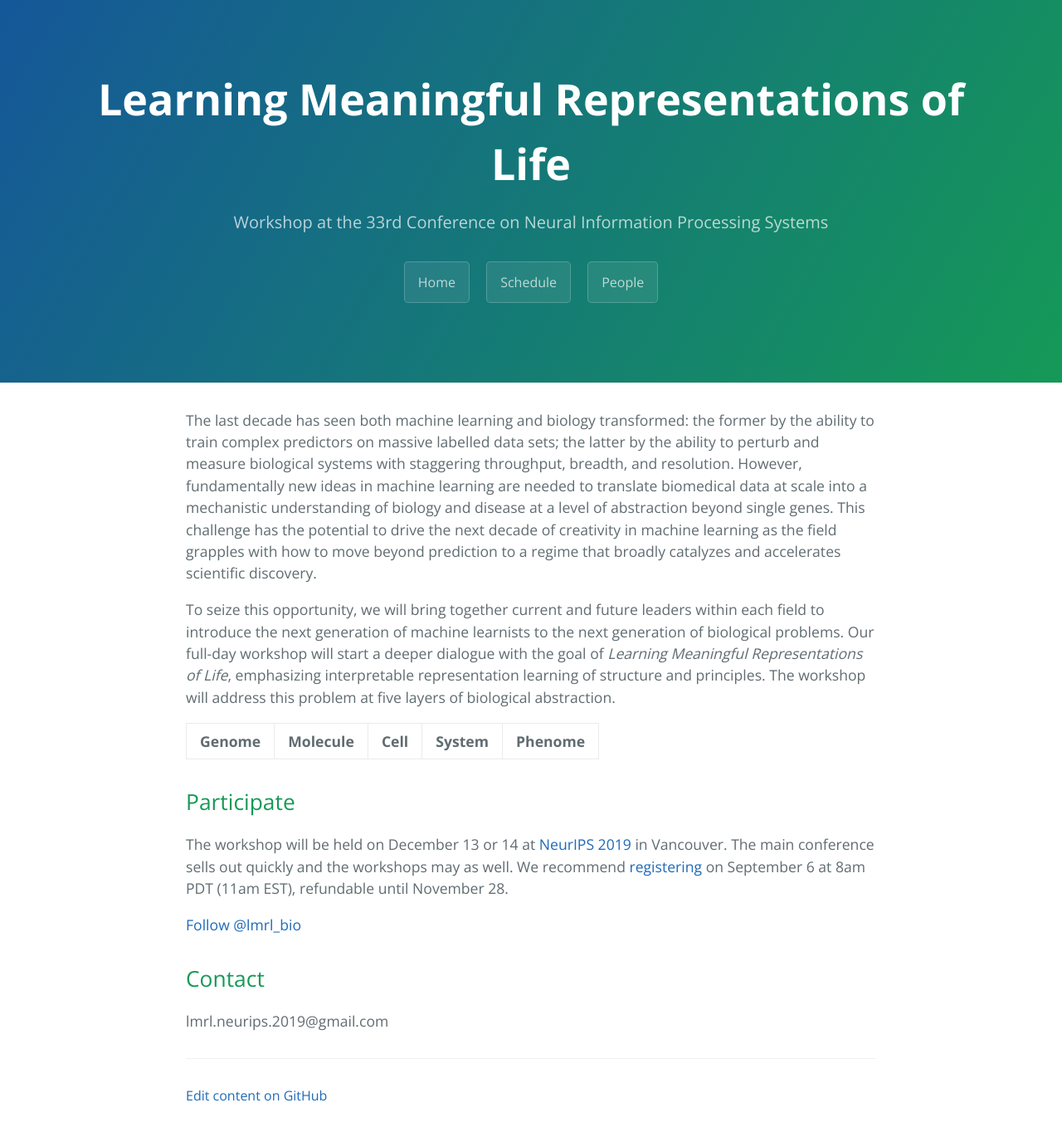
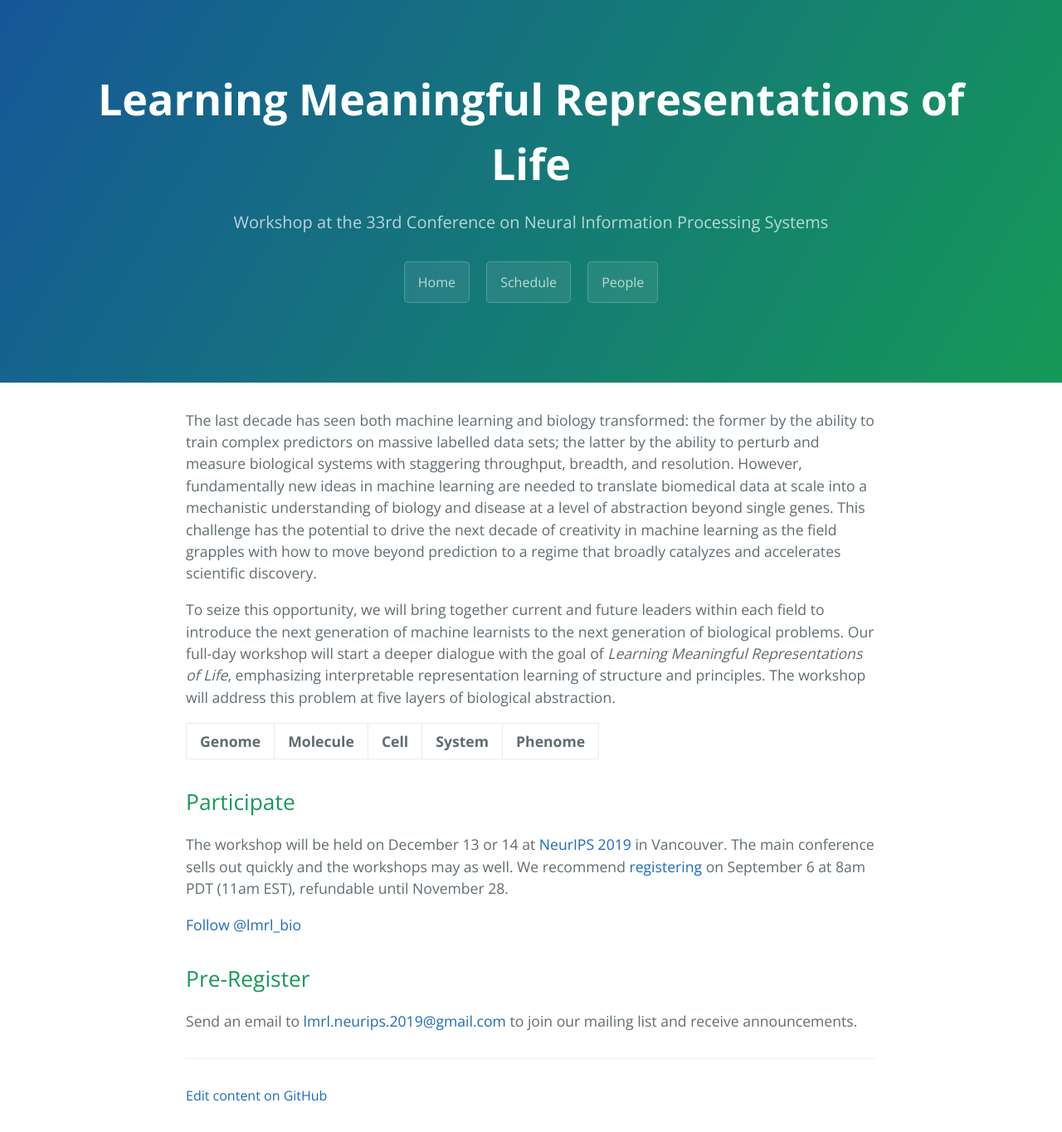
Before and after one commit to lmrl-bio/lmrl-bio.github.io, a Jekyll site: the page built from index.md, in a window 1280 px wide. Shown: the whole page at 83% size. Built offline with Jekyll 4.4.1, drawn with Linux system fonts in a browser that asks for light colours; comment, search, counter and statistics services are not loaded.

Commit message:
Update index.md

```diff
--- a/index.md
+++ b/index.md
@@ -21,6 +21,6 @@ The workshop will be held on December 13 or 14 at [NeurIPS 2019](https://nips.cc
 
 <a href="https://twitter.com/lmrl_bio?ref_src=twsrc%5Etfw" class="twitter-follow-button" data-size="large" data-show-count="false">Follow @lmrl_bio</a><script async src="https://platform.twitter.com/widgets.js" charset="utf-8"></script>
 
-## Contact
+## Pre-Register
 
-lmrl.neurips.2019@gmail.com
+Send an email to <a href = "mailto: lmrl.neurips.2019@gmail.com">lmrl.neurips.2019@gmail.com</a> to join our mailing list and receive announcements.
```
